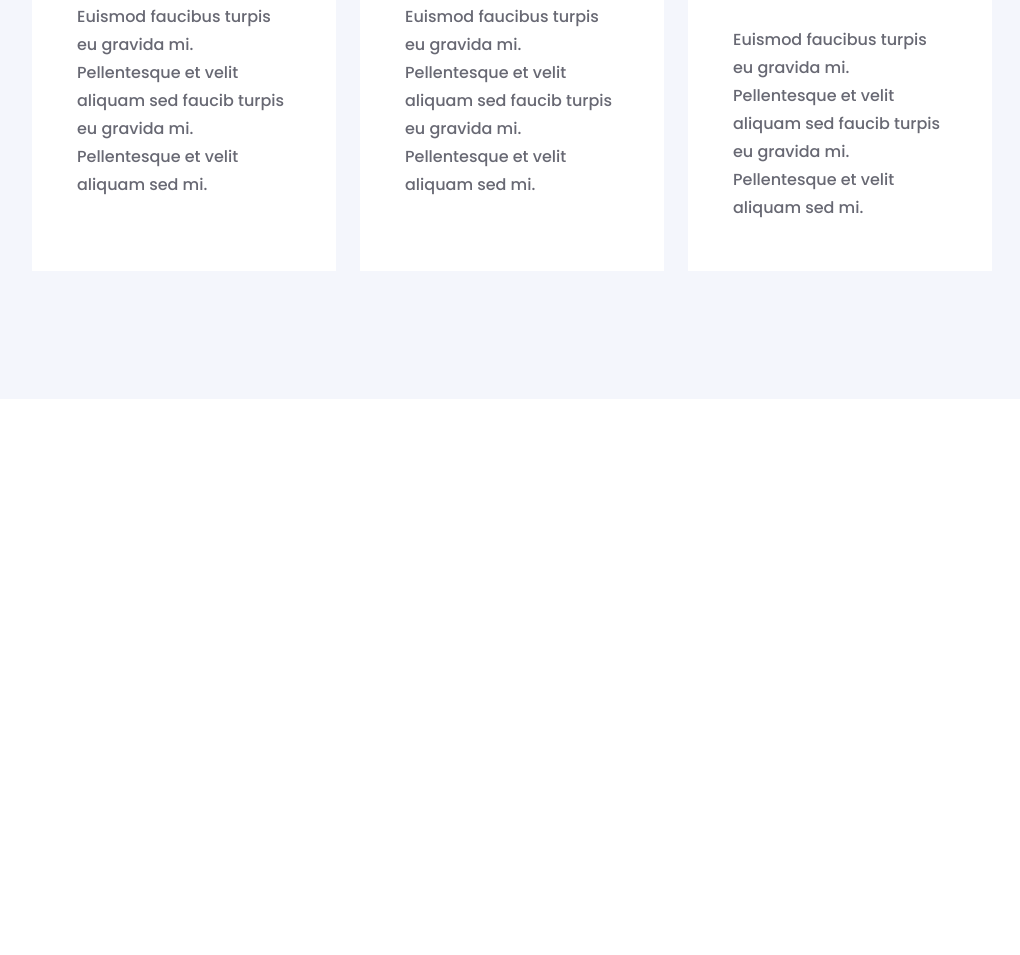
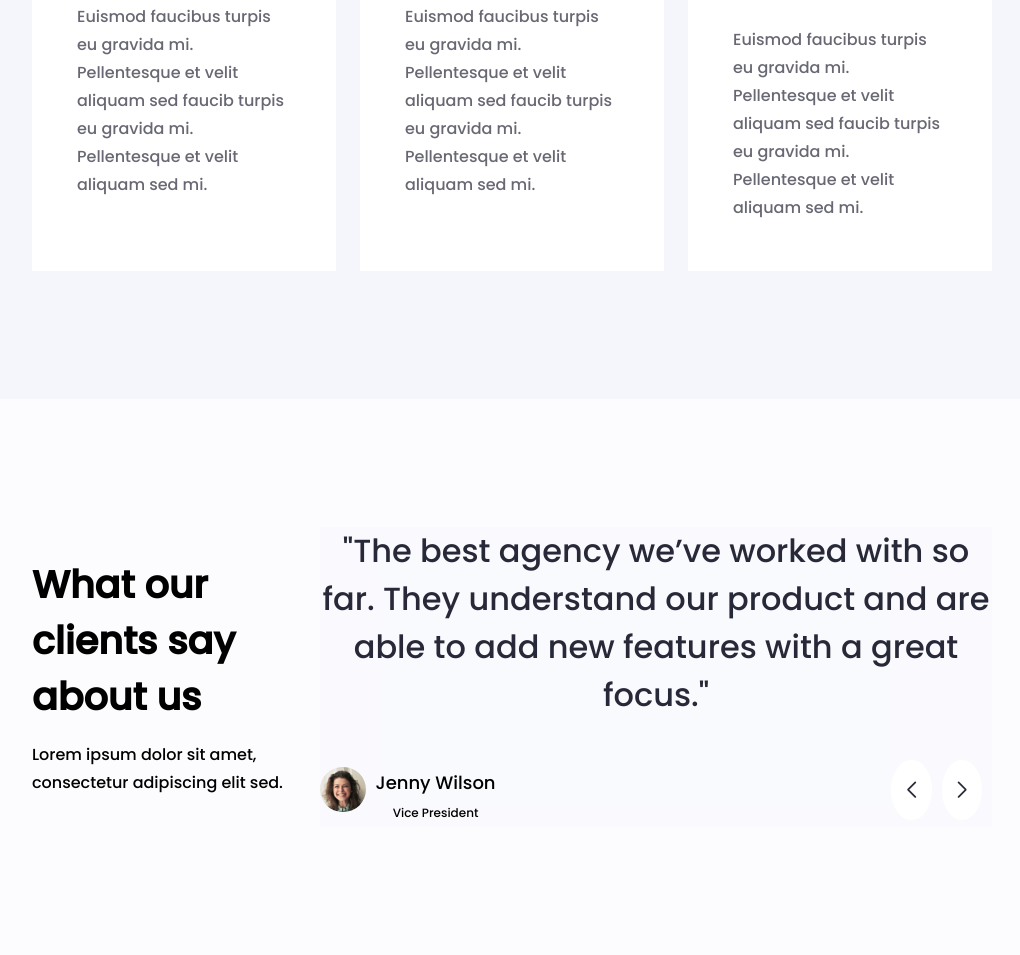
Before and after one commit to Dorsavali/Finsweet, a website built with Vite: page index.html in a window 1280 px wide. Shown: the part 3260-4215 px from the top of the page, without its empty margins (128-1148 px from the left). Before the commit the page ends 3659 px from the top, so only its background shows below. Built offline with nearby package versions, Linux system fonts and the light colour scheme; files whose address does not match are found by name.

Commit message:
testimonials section responsive

```diff
--- a/index.html
+++ b/index.html
@@ -2,14 +2,13 @@
 <html lang="en">
   <head>
     <meta charset="UTF-8" />
-    <link rel="icon" type="image/svg+xml" href="/vite.svg" />
-    <meta name="viewport" content="width=device-width, initial-scale=1.0" />
     <title>Finsweet</title>
     <link
       rel="shortcut icon"
       href="./public/images/essentials/favicon.png"
       type="image/x-icon"
     />
+    <link rel="stylesheet" href="./node_modules/swiper/swiper-bundle.min.css" />
   </head>
   <body>
     <div id="app">
@@ -252,9 +251,121 @@
       <!--end features-->
 
       <!--testimonials-->
-
+      <div class="testimonials">
+        <div class="heading">
+         <div class="title">
+          What our clients say about us
+         </div>
+         <div class="description">
+          Lorem ipsum dolor sit amet, consectetur adipiscing elit sed.
+         </div>
+        </div>
+        <div class="content">
+          <div class="swiper opinion">
+            <div class="swiper-wrapper">
+              <div class="swiper-slide">
+                <div class="text">
+                  "The best agency we’ve worked with so far. They understand our product and are able to add new features with a great focus."
+                </div>
+                <div class="profile">
+                  <img src="./public/images/testimonials/profile.png" alt="profile">
+                  <div class="info">
+                  <div class="name">
+                    Jenny Wilson
+                  </div>
+                  <div class="job">
+                    Vice President
+                  </div>
+                  </div>
+                </div>
+              </div>
+              <div class="swiper-slide">
+                <div class="text">
+                  "The best agency we’ve worked with so far. They understand our product and are able to add new features with a great focus."
+                </div>
+                <div class="profile">
+                  <img src="./public/images/testimonials/profile.png" alt="profile">
+                  <div class="info">
+                  <div class="name">
+                    Jenny Wilson
+                  </div>
+                  <div class="job">
+                    Vice President
+                  </div>
+                  </div>
+                </div>
+              </div>
+              <div class="swiper-slide">
+                <div class="text">
+                  "The best agency we’ve worked with so far. They understand our product and are able to add new features with a great focus."
+                </div>
+                <div class="profile">
+                  <img src="./public/images/testimonials/profile.png" alt="profile">
+                  <div class="info">
+                  <div class="name">
+                    Jenny Wilson
+                  </div>
+                  <div class="job">
+                    Vice President
+                  </div>
+                  </div>
+                </div>
+              </div>
+              <div class="swiper-slide">
+                <div class="text">
+                  "The best agency we’ve worked with so far. They understand our product and are able to add new features with a great focus."
+                </div>
+                <div class="profile">
+                  <img src="./public/images/testimonials/profile.png" alt="profile">
+                  <div class="info">
+                  <div class="name">
+                    Jenny Wilson
+                  </div>
+                  <div class="job">
+                    Vice President
+                  </div>
+                  </div>
+                </div>
+              </div>
+              <div class="swiper-slide">
+                <div class="text">
+                  "The best agency we’ve worked with so far. They understand our product and are able to add new features with a great focus."
+                </div>
+                <div class="profile">
+                  <img src="./public/images/testimonials/profile.png" alt="profile">
+                  <div class="info">
+                  <div class="name">
+                    Jenny Wilson
+                  </div>
+                  <div class="job">
+                    Vice President
+                  </div>
+                  </div>
+                </div>
+              </div>
+            </div>
+            <div class="swiper-button-next"></div>
+            <div class="swiper-button-prev"></div>
+          </div>
+        </div>
+      </div>
       <!--end testimonials-->
     </div>
+    <script src="./node_modules/swiper/swiper-bundle.min.js"></script>
+    <script>
+      var swiper = new Swiper(".opinion", {
+        spaceBetween: 0,
+        centeredSlides: true,
+        autoplay: {
+          delay: 2500,
+          disableOnInteraction: false,
+        },
+        navigation: {
+          nextEl: ".swiper-button-next",
+          prevEl: ".swiper-button-prev",
+        },
+      });
+    </script>
     <script type="module" src="./src/js/main.js"></script>
   </body>
 </html>
--- a/package.json
+++ b/package.json
@@ -10,5 +10,8 @@
   },
   "devDependencies": {
     "vite": "^7.0.4"
+  },
+  "dependencies": {
+    "swiper": "^11.2.10"
   }
 }
--- a/src/css/desktop/desktop.css
+++ b/src/css/desktop/desktop.css
@@ -3,3 +3,4 @@
 @import url("./work.css");
 @import url("./projects.css");
 @import url("./features.css");
+@import url("./testimonials.css");
--- /dev/null
+++ b/src/css/desktop/testimonials.css
@@ -0,0 +1,64 @@
+.testimonials {
+    flex-flow: row nowrap;
+    gap: unset;
+    padding: 128px 160px;
+    .heading {
+      gap: 16px;
+      .title {
+        font-size: 38px;
+      }
+      .description {
+        font-size: 16px;
+        text-align: left;
+      }
+    }
+    .content {
+        width: 70%;
+      .swiper {
+      }
+      .swiper-slide {
+        gap: 48px;
+        padding: unset;
+       align-items: start;
+        .text {
+          font-size: 32px;
+          line-height: 48px;
+        }
+        .profile {
+            gap: 10px;
+          img {
+          }
+          .info {
+            gap:unset;
+            .name {
+              font-size: 18px;
+              line-height: 32px;
+            }
+            .job {
+                line-height: 28px;
+            }
+          }
+        }
+      }
+
+      .swiper-slide img {
+
+      }
+      .swiper-button-next ,.swiper-button-prev{
+          width: 6%;
+          height: 20%;
+          &::after{
+
+          }
+          &:hover{
+
+            &::after{
+
+            }
+          }
+      }
+      .swiper-button-prev{
+       left: 85%;
+      }
+    }
+  }
--- a/src/css/mobile/mobile.css
+++ b/src/css/mobile/mobile.css
@@ -3,3 +3,4 @@
 @import url("./work.css");
 @import url("./projects.css");
 @import url("features.css");
+@import url("./testimonials.css");
--- /dev/null
+++ b/src/css/mobile/testimonials.css
@@ -0,0 +1,120 @@
+.testimonials {
+  background-color: #f4f6fc50;
+  display: flex;
+  flex-flow: column nowrap;
+  justify-content: center;
+  align-items: center;
+  gap: 30px;
+  padding: 50px;
+  box-sizing: border-box;
+  .heading {
+    display: flex;
+    flex-flow: column nowrap;
+    justify-content: center;
+    align-items: center;
+    gap: 8px;
+    .title {
+      font-family: Poppins;
+      font-weight: 600;
+      font-size: 25px;
+      line-height: 56px;
+      letter-spacing: 0%;
+    }
+    .description {
+      font-family: Poppins;
+      font-weight: 400;
+      font-size: 12px;
+      line-height: 28px;
+      letter-spacing: 0%;
+      text-align: center;
+    }
+  }
+  .content {
+    width: 100%;
+    background-color: #f4f6fc50;
+    .swiper {
+      width: 100%;
+      height: 100%;
+      position: relative;
+    }
+
+    .swiper-slide {
+      text-align: center;
+      display: flex;
+      justify-content: center;
+      align-items: center;
+      flex-flow: column nowrap;
+      gap: 15px;
+      padding: 45px;
+      box-sizing: border-box;
+      .text {
+        font-family: Poppins;
+        font-weight: 500;
+        font-size: 16px;
+        line-height: 22px;
+        letter-spacing: 0%;
+        color: #282938;
+      }
+      .profile {
+        display: flex;
+        flex-flow: row nowrap;
+        gap: 5px;
+        img {
+          width: 25%;
+          border-radius: 50%;
+        }
+        .info {
+          display: flex;
+          flex-flow: column nowrap;
+          justify-content: center;
+          align-items: center;
+          gap: 3px;
+          .name {
+            font-family: Poppins;
+            font-weight: 400;
+            font-size: 14px;
+          }
+          .job {
+            font-family: Poppins;
+            font-weight: 400;
+            font-size: 12px;
+          }
+        }
+      }
+    }
+
+    .swiper-slide img {
+      display: block;
+      width: 100%;
+      height: 100%;
+      object-fit: cover;
+    }
+    .swiper-button-next,
+    .swiper-button-prev {
+      position: absolute;
+      top: 85%;
+      width: 10%;
+      height: 18%;
+      transition: 500ms;
+      text-align: center;
+      background-color: rgb(255, 255, 255);
+      border-radius: 50%;
+      &::after {
+        color: #282938;
+        font-size: 16px;
+        font-weight: bold;
+      }
+      &:hover {
+        background-color: #5239fa;
+        &::after {
+          color: white;
+          font-size: 16px;
+          font-weight: bold;
+        }
+      }
+    }
+    .swiper-button-prev {
+      left: 75%;
+    }
+  }
+}
```
Also changed, not shown: 1 other file.
